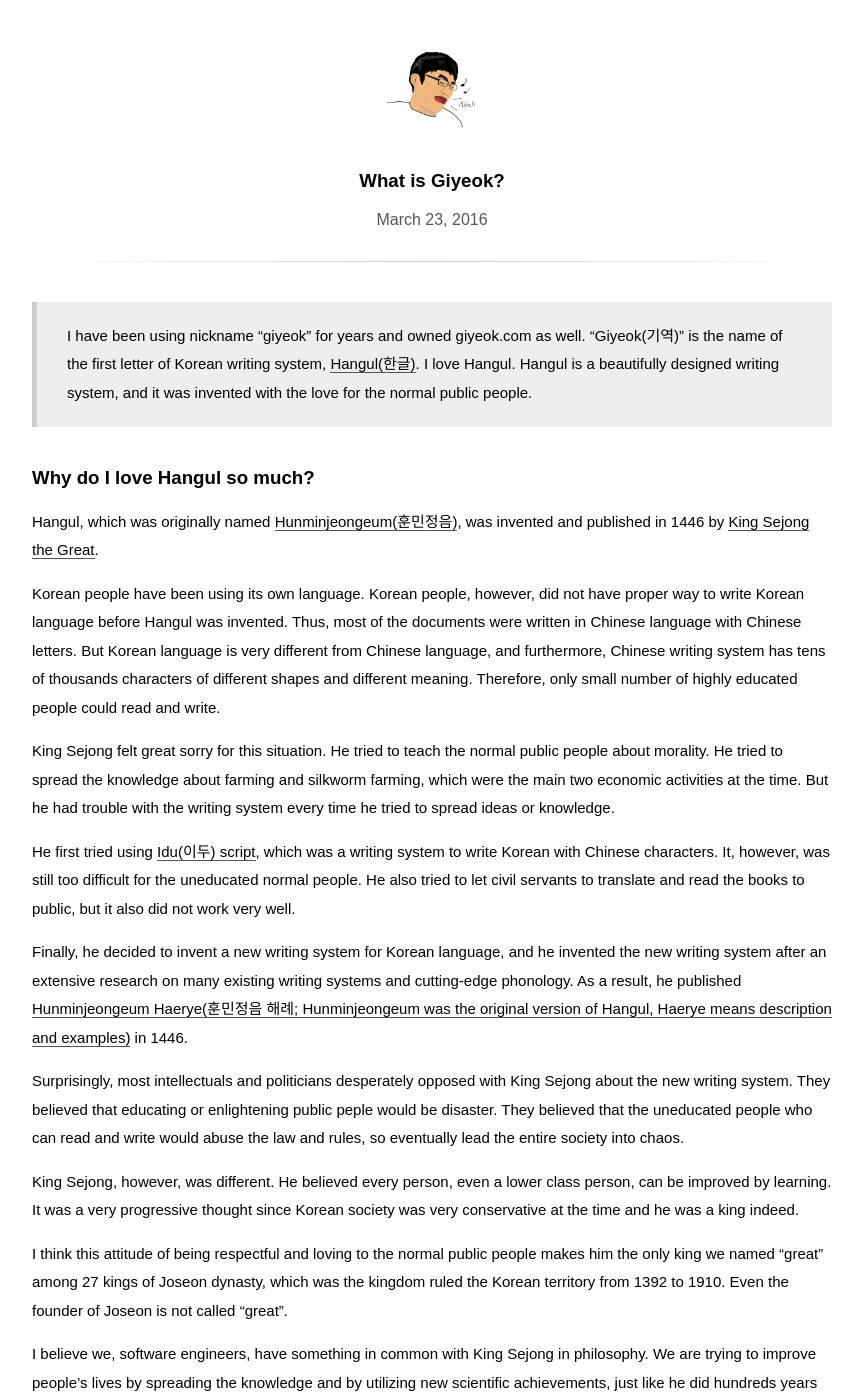
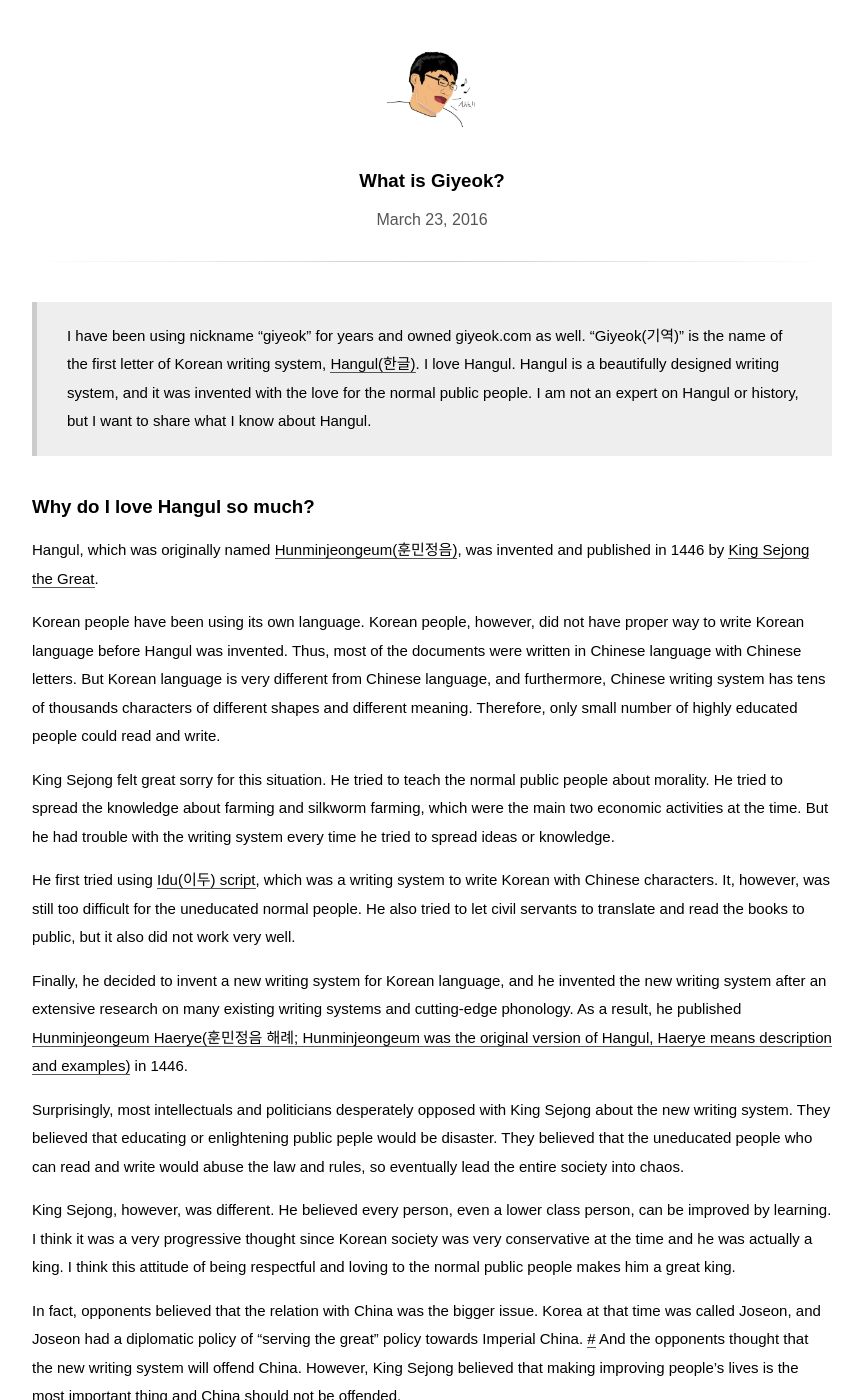
Before and after one commit to Joonsoo/joonsoo.github.io, a Jekyll site: the page built from _posts/2016-03-23-what-is-giyeok.md, in a window 1280 px wide and 1400 px high. Shown: the whole window, without its empty margins (208-1071 px from the left). Built offline with Jekyll 4.4.1, drawn with Linux system fonts in a browser that asks for light colours; nearby versions of some CDN libraries; some web fonts are replaced; some of the changed text lies outside the part shown.

Commit message:
Post edited

```diff
--- a/_posts/2016-03-23-what-is-giyeok.md
+++ b/_posts/2016-03-23-what-is-giyeok.md
@@ -5,7 +5,8 @@ date:   2016-03-23 20:47:44 KST
 categories: misc
 ---
 
-> I have been using nickname "giyeok" for years and owned giyeok.com as well. "Giyeok(기역)" is the name of the first letter of Korean writing system, [Hangul(한글)](https://en.wikipedia.org/wiki/Hangul). I love Hangul. Hangul is a beautifully designed writing system, and it was invented with the love for the normal public people.
+> I have been using nickname "giyeok" for years and owned giyeok.com as well. "Giyeok(기역)" is the name of the first letter of Korean writing system, [Hangul(한글)](https://en.wikipedia.org/wiki/Hangul). I love Hangul. Hangul is a beautifully designed writing system, and it was invented with the love for the normal public people. I am not an expert on Hangul or history, but I want to share what I know about Hangul.
+
 
 # Why do I love Hangul so much?
 
@@ -23,16 +24,16 @@ Finally, he decided to invent a new writing system for Korean language, and he i
 
 Surprisingly, most intellectuals and politicians desperately opposed with King Sejong about the new writing system. They believed that educating or enlightening public peple would be disaster. They believed that the uneducated people who can read and write would abuse the law and rules, so eventually lead the entire society into chaos.
 
-King Sejong, however, was different. He believed every person, even a lower class person, can be improved by learning. It was a very progressive thought since Korean society was very conservative at the time and he was a king indeed.
+King Sejong, however, was different. He believed every person, even a lower class person, can be improved by learning. I think it was a very progressive thought since Korean society was very conservative at the time and he was actually a king. I think this attitude of being respectful and loving to the normal public people makes him a great king.
 
-I think this attitude of being respectful and loving to the normal public people makes him the only king we named "great" among 27 kings of Joseon dynasty, which was the kingdom ruled the Korean territory from 1392 to 1910. Even the founder of Joseon is not called "great".
+In fact, opponents believed that the relation with China was the bigger issue. Korea at that time was called Joseon, and Joseon had a diplomatic policy of "serving the great" policy towards Imperial China. [#](https://en.wikipedia.org/wiki/Gyorin) And the opponents thought that the new writing system will offend China. However, King Sejong believed that making improving people's lives is the most important thing and China should not be offended.
 
-I believe we, software engineers, have something in common with King Sejong in philosophy. We are trying to improve people's lives by spreading the knowledge and by utilizing new scientific achievements, just like he did hundreds years ago.
+I believe we, software engineers, have something in common with King Sejong. We are trying to improve people's lives by spreading the knowledge and by utilizing new scientific achievements, just like he did hundreds years ago.
 
 
 # What does Hangul look like?
 
-I am not an expert of linguistics, so I guess [Wikipedia page](https://en.wikipedia.org/wiki/Hangul) can give you more detail and precise explanation about Hangul, but I want to briefly describe it here.
+I am not an expert of Hangul, so I guess [Wikipedia page](https://en.wikipedia.org/wiki/Hangul) can give you more detail and precise explanation about Hangul, but I want to briefly describe it here.
 
 Basically, each letter of Hangul represents one syllable. A letter is composed of one or more consonants and one vowel. Thus, Hangul has separate two sets of letters for consonants and vowels (and giyeok is the name of the first letter of the consonant letters).
 
```
